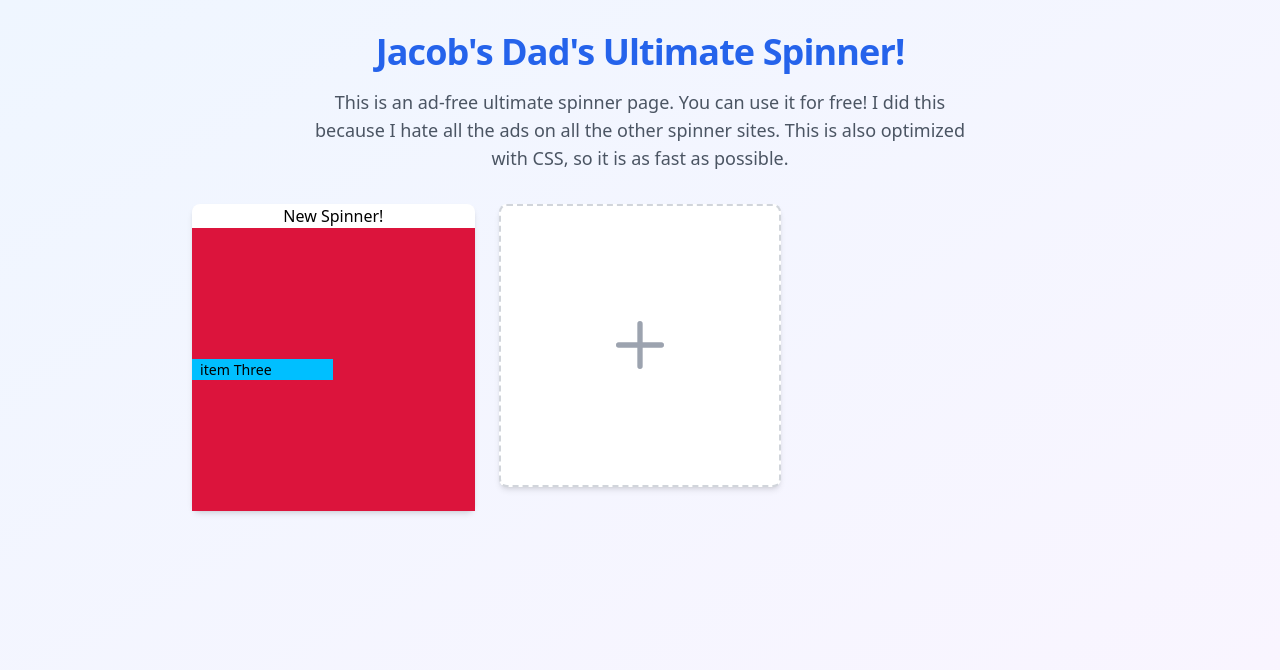
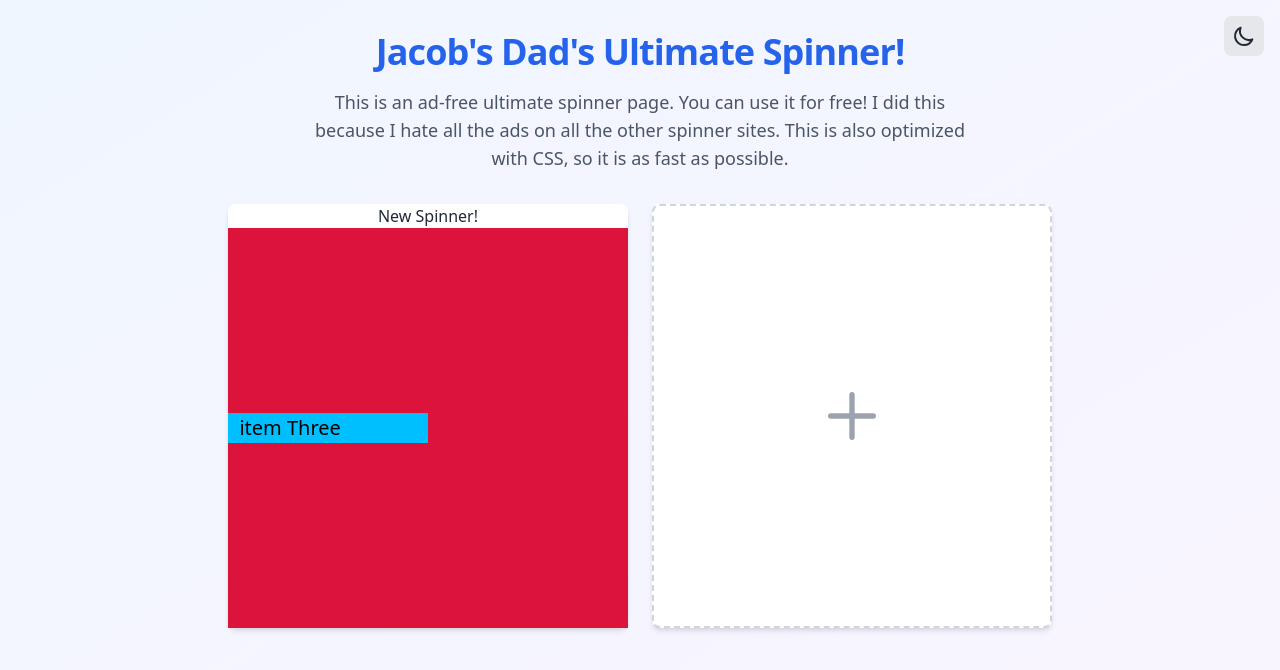
Before and after one commit to skamansam/ultimate-spinner, a SvelteKit app: page / in a window 1280 px wide. Shown: the top 670 px of the page. Built offline with nearby package versions, Linux system fonts and the light colour scheme.

Commit message:
create a dark mode, and center the spinners properly

```diff
--- a/src/lib/Spinner.svelte
+++ b/src/lib/Spinner.svelte
@@ -5,7 +5,7 @@
 </script>
 
 {#if title}
-	<div style="grid-column: 1 / -1; text-align: center;">{title}</div>
+	<div class="text-gray-800 dark:text-gray-200" style="grid-column: 1 / -1; text-align: center;">{title}</div>
 {/if}
 <ul class="spinner" style="--item-count: ${items.length}; --spin-duration: ${spinDuration}ms;">
 	{#each items as item, idx}
@@ -17,7 +17,7 @@
 	ul.spinner {
 		all: unset;
 		aspect-ratio: 1 / 1;
-		background: crimson;
+		background: var(--spinner-bg, crimson);
 		container-type: inline-size;
 		direction: ltr;
 		display: grid;
@@ -25,7 +25,7 @@
 	}
 	ul.spinner li {
 		align-content: center;
-		background: deepskyblue;
+		background: var(--spinner-item-bg, deepskyblue);
 		display: grid;
 		font-size: 5cqi;
 		grid-area: 1 / -1;
@@ -34,5 +34,12 @@
 		transform-origin: center right;
 		width: 50cqi;
 		rotate: calc(360deg / var(--item-count) * calc(var(--idx) - 1));
+		color: var(--spinner-text-color, black);
+	}
+
+	:global(.dark) ul.spinner {
+		--spinner-bg: rgb(157, 23, 77);
+		--spinner-item-bg: rgb(2, 132, 199);
+		--spinner-text-color: white;
 	}
 </style>
--- /dev/null
+++ b/src/lib/ThemeToggle.svelte
@@ -0,0 +1,21 @@
+<script>
+    import { theme } from './stores/theme.js';
+</script>
+
+<button
+    on:click={() => theme.toggle()}
+    class="fixed top-4 right-4 p-2 rounded-lg bg-gray-200 dark:bg-gray-700 text-gray-800 dark:text-gray-200 hover:bg-gray-300 dark:hover:bg-gray-600 transition-colors"
+    aria-label="Toggle dark mode"
+>
+    {#if $theme === 'dark'}
+        <!-- Sun icon -->
+        <svg xmlns="http://www.w3.org/2000/svg" class="h-6 w-6" fill="none" viewBox="0 0 24 24" stroke="currentColor">
+            <path stroke-linecap="round" stroke-linejoin="round" stroke-width="2" d="M12 3v1m0 16v1m9-9h-1M4 12H3m15.364 6.364l-.707-.707M6.343 6.343l-.707-.707m12.728 0l-.707.707M6.343 17.657l-.707.707M16 12a4 4 0 11-8 0 4 4 0 018 0z" />
+        </svg>
+    {:else}
+        <!-- Moon icon -->
+        <svg xmlns="http://www.w3.org/2000/svg" class="h-6 w-6" fill="none" viewBox="0 0 24 24" stroke="currentColor">
+            <path stroke-linecap="round" stroke-linejoin="round" stroke-width="2" d="M20.354 15.354A9 9 0 018.646 3.646 9.003 9.003 0 0012 21a9.003 9.003 0 008.354-5.646z" />
+        </svg>
+    {/if}
+</button>
--- /dev/null
+++ b/src/lib/stores/theme.js
@@ -0,0 +1,48 @@
+import { writable } from 'svelte/store';
+
+function createThemeStore() {
+    // Initialize the store with system preference or stored value
+    const prefersDark = typeof window !== 'undefined' &&
+        window.matchMedia('(prefers-color-scheme: dark)').matches;
+    const storedTheme = typeof localStorage !== 'undefined' &&
+        localStorage.getItem('theme');
+    const initialTheme = storedTheme || (prefersDark ? 'dark' : 'light');
+
+    const { subscribe, set, update } = writable(initialTheme);
+
+    // Apply the initial theme immediately if we're in the browser
+    if (typeof window !== 'undefined') {
+        if (initialTheme === 'dark') {
+            document.documentElement.classList.add('dark');
+        }
+    }
+
+    return {
+        subscribe,
+        toggle: () => update(theme => {
+            const newTheme = theme === 'light' ? 'dark' : 'light';
+            if (typeof window !== 'undefined') {
+                localStorage.setItem('theme', newTheme);
+                if (newTheme === 'dark') {
+                    document.documentElement.classList.add('dark');
+                } else {
+                    document.documentElement.classList.remove('dark');
+                }
+            }
+            return newTheme;
+        }),
+        set: (value) => {
+            if (typeof window !== 'undefined') {
+                localStorage.setItem('theme', value);
+                if (value === 'dark') {
+                    document.documentElement.classList.add('dark');
+                } else {
+                    document.documentElement.classList.remove('dark');
+                }
+            }
+            set(value);
+        }
+    };
+}
+
+export const theme = createThemeStore();
--- a/src/routes/+page.svelte
+++ b/src/routes/+page.svelte
@@ -1,6 +1,8 @@
 <script>
 	import Spinner from '$lib/Spinner.svelte'
+    import ThemeToggle from '$lib/ThemeToggle.svelte'
     import { onMount } from 'svelte';
+    import { theme } from '$lib/stores/theme.js';
 
     let title = '';
 	let items = ['item One', 'item Two', 'item Three'];
@@ -23,19 +25,20 @@
     }
 </script>
 
-<div class="min-h-screen bg-gradient-to-br from-blue-50 to-purple-50 p-8">
+<div class="min-h-screen bg-gradient-to-br from-blue-50 to-purple-50 dark:from-gray-900 dark:to-gray-800 p-8 transition-colors">
+    <ThemeToggle />
     <div class="max-w-4xl mx-auto space-y-8">
         <header class="text-center space-y-4">
-            <h1 class="text-4xl font-bold text-blue-600 tracking-tight">Jacob's Dad's Ultimate Spinner!</h1>
-            <p class="text-lg text-gray-600 max-w-2xl mx-auto">
+            <h1 class="text-4xl font-bold text-blue-600 dark:text-blue-400 tracking-tight">Jacob's Dad's Ultimate Spinner!</h1>
+            <p class="text-lg text-gray-600 dark:text-gray-300 max-w-2xl mx-auto">
                 This is an ad-free ultimate spinner page. You can use it for free! I did this because I hate all
                 the ads on all the other spinner sites. This is also optimized with CSS, so it is as fast as possible.
             </p>
         </header>
 
-        <div class="grid grid-cols-1 md:grid-cols-2 lg:grid-cols-3 gap-6">
+        <div class="flex flex-wrap justify-center gap-6">
             {#each spinners as spinner}
-                <div class="bg-white rounded-lg shadow-md hover:shadow-lg transition-shadow duration-200">
+                <div class="w-full sm:w-[400px] bg-white dark:bg-gray-800 rounded-lg shadow-md hover:shadow-lg transition-shadow duration-200">
                     <Spinner title={spinner.title} items={[...spinner.items]} />
                 </div>
             {/each}
@@ -43,10 +46,10 @@
             <button
                 on:click={openModal}
                 aria-label="Add new spinner"
-                class="flex items-center justify-center aspect-square bg-white rounded-lg shadow-md hover:shadow-lg transition-all duration-200 border-2 border-dashed border-gray-300 hover:border-blue-500 group"
+                class="w-full sm:w-[400px] aspect-square flex items-center justify-center bg-white dark:bg-gray-800 rounded-lg shadow-md hover:shadow-lg transition-all duration-200 border-2 border-dashed border-gray-300 dark:border-gray-600 hover:border-blue-500 dark:hover:border-blue-400 group"
             >
                 <svg
-                    class="w-16 h-16 text-gray-400 group-hover:text-blue-500 transition-colors duration-200"
+                    class="w-16 h-16 text-gray-400 dark:text-gray-500 group-hover:text-blue-500 dark:group-hover:text-blue-400 transition-colors duration-200"
                     fill="none"
                     stroke="currentColor"
                     viewBox="0 0 24 24"
@@ -67,14 +70,14 @@
 <dialog
     bind:this={dialog}
     on:close={closeModal}
-    class="p-0 bg-white rounded-lg shadow-xl max-w-md w-full backdrop:bg-black backdrop:bg-opacity-50"
+    class="p-0 bg-white dark:bg-gray-800 rounded-lg shadow-xl max-w-md w-full backdrop:bg-black backdrop:bg-opacity-50"
 >
     <div class="relative">
         <!-- Close button -->
         <button
             on:click={closeModal}
             aria-label="Close modal"
-            class="absolute top-4 right-4 text-gray-500 hover:text-gray-700"
+            class="absolute top-4 right-4 text-gray-500 dark:text-gray-400 hover:text-gray-700 dark:hover:text-gray-300"
         >
             <svg class="w-6 h-6" fill="none" stroke="currentColor" viewBox="0 0 24 24">
                 <path stroke-linecap="round" stroke-linejoin="round" stroke-width="2" d="M6 18L18 6M6 6l12 12" />
@@ -83,13 +86,13 @@
 
         <!-- Dialog content -->
         <div class="p-6">
-            <h2 class="text-2xl font-bold text-gray-800 mb-6">Create New Spinner</h2>
+            <h2 class="text-2xl font-bold text-gray-800 dark:text-gray-100 mb-6">Create New Spinner</h2>
             <form class="space-y-6" on:submit|preventDefault={handleSubmit}>
                 <div class="space-y-4">
                     <label class="block" for="title">
-                        <span class="text-gray-700 font-medium mb-1 block">Title</span>
+                        <span class="text-gray-700 dark:text-gray-300 font-medium mb-1 block">Title</span>
                         <input
-                            class="w-full px-4 py-2 border border-gray-300 rounded-md focus:ring-2 focus:ring-blue-500 focus:border-blue-500 transition-colors"
+                            class="w-full px-4 py-2 bg-white dark:bg-gray-700 border border-gray-300 dark:border-gray-600 rounded-md focus:ring-2 focus:ring-blue-500 focus:border-blue-500 transition-colors text-gray-900 dark:text-white placeholder-gray-500 dark:placeholder-gray-400"
                             type="text"
                             id="title"
                             placeholder="Enter spinner title"
@@ -98,9 +101,9 @@
                         />
                     </label>
                     <label class="block" for="items">
-                        <span class="text-gray-700 font-medium mb-1 block">Items (comma-separated)</span>
+                        <span class="text-gray-700 dark:text-gray-300 font-medium mb-1 block">Items (comma-separated)</span>
                         <input
-                            class="w-full px-4 py-2 border border-gray-300 rounded-md focus:ring-2 focus:ring-blue-500 focus:border-blue-500 transition-colors"
+                            class="w-full px-4 py-2 bg-white dark:bg-gray-700 border border-gray-300 dark:border-gray-600 rounded-md focus:ring-2 focus:ring-blue-500 focus:border-blue-500 transition-colors text-gray-900 dark:text-white placeholder-gray-500 dark:placeholder-gray-400"
                             type="text"
                             id="items"
                             placeholder="Item 1, Item 2, Item 3"
@@ -109,7 +112,7 @@
                     </label>
                 </div>
                 <button
-                    class="w-full bg-blue-600 hover:bg-blue-700 text-white font-semibold py-3 px-6 rounded-md transition-colors duration-200 ease-in-out transform hover:scale-105"
+                    class="w-full bg-blue-600 dark:bg-blue-500 hover:bg-blue-700 dark:hover:bg-blue-600 text-white font-semibold py-3 px-6 rounded-md transition-colors duration-200 ease-in-out transform hover:scale-105"
                     type="submit"
                 >
                     Create Spinner
--- a/tailwind.config.ts
+++ b/tailwind.config.ts
@@ -4,7 +4,7 @@ import type { Config } from 'tailwindcss';
 
 export default {
 	content: ['./src/**/*.{html,js,svelte,ts}'],
-
+	darkMode: 'class',
 	theme: {
 		extend: {}
 	},
```
